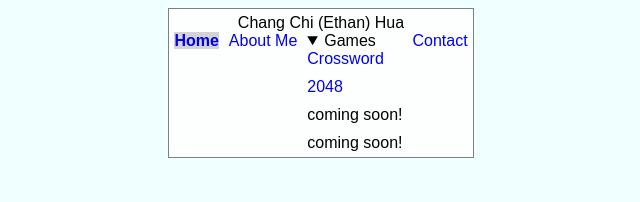
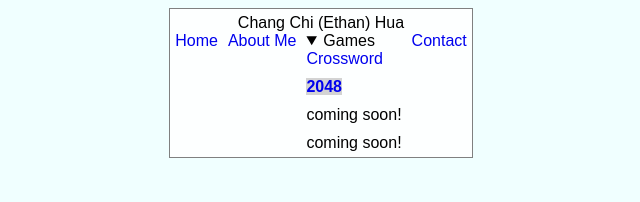
Before and after one commit to Hcckii/ethan_cs5610_arcade, a SvelteKit app: page /games/2048 in a window 1280 px wide. Both pictures are taken after a click on the heading "Games". Shown: the top 202 px of the page, without its empty margins (319-959 px from the left). Built offline with nearby package versions, Linux system fonts and the light colour scheme.

Commit message:
complete navbar functions and highlight effect for all pages

```diff
--- a/src/routes/+layout.svelte
+++ b/src/routes/+layout.svelte
@@ -1,6 +1,7 @@
 <script>
 	import favicon from '#lib/assets/favicon.svg';
 	import '../app.css';
+	import { page } from '$app/state';
 	let { children } = $props();
 </script>
 
@@ -10,20 +11,25 @@
 <nav>
 	<p class="site-title">Chang Chi (Ethan) Hua</p>
 	<ul>
-		<li><a href="/" class="current-page">Home</a></li>
-		<li><a href="/about">About Me</a></li>
+		<li><a href="/" class:current-page={page.url.pathname === '/'}
+		aria-current={page.url.pathname === '/' ? 'page' : undefined}>Home</a></li>
+		<li><a href="/about" class:current-page={page.url.pathname === '/about'}
+		aria-current={page.url.pathname === '/about' ? 'page' : undefined}>About Me</a></li>
 		<li>
 			<details>
 				<summary>Games</summary>
 				<ul>
-					<li><a href="/games/crossword">Crossword</a></li>
-					<li><a href="/games/2048">2048</a></li>
+					<li><a href="/games/crossword" class:current-page={page.url.pathname === '/games/crossword'}
+					aria-current={page.url.pathname === '/games/crossword' ? 'page' : undefined}>Crossword</a></li>
+					<li><a href="/games/2048" class:current-page={page.url.pathname === '/games/2048'}
+					aria-current={page.url.pathname === '/games/2048' ? 'page' : undefined}>2048</a></li>
 					<li>coming soon!</li>
 					<li>coming soon!</li>
 				</ul>
 			</details>
 		</li>
-		<li><a href="/contact">Contact</a></li>
+		<li><a href="/contact" class:current-page={page.url.pathname === '/contact'}
+		aria-current={page.url.pathname === '/contact' ? 'page' : undefined}>Contact</a></li>
 	</ul>
 </nav>
 {@render children()}
```
